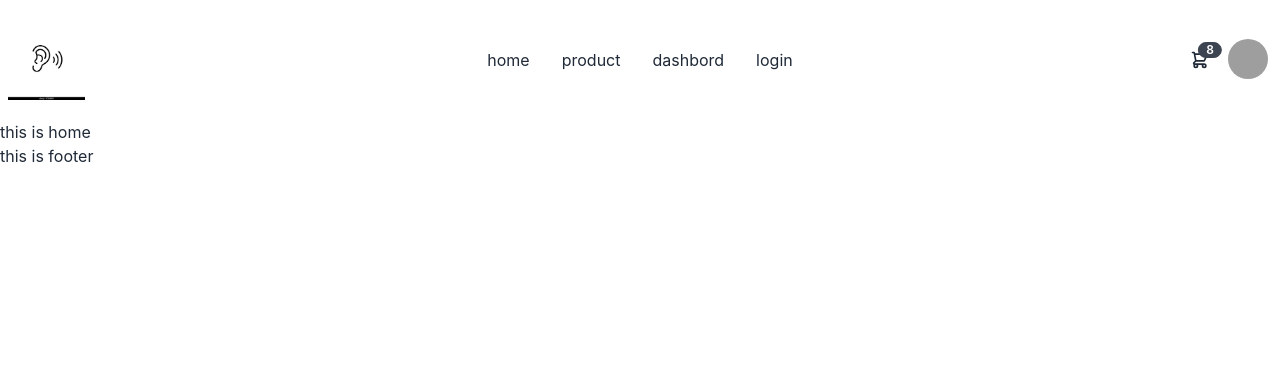
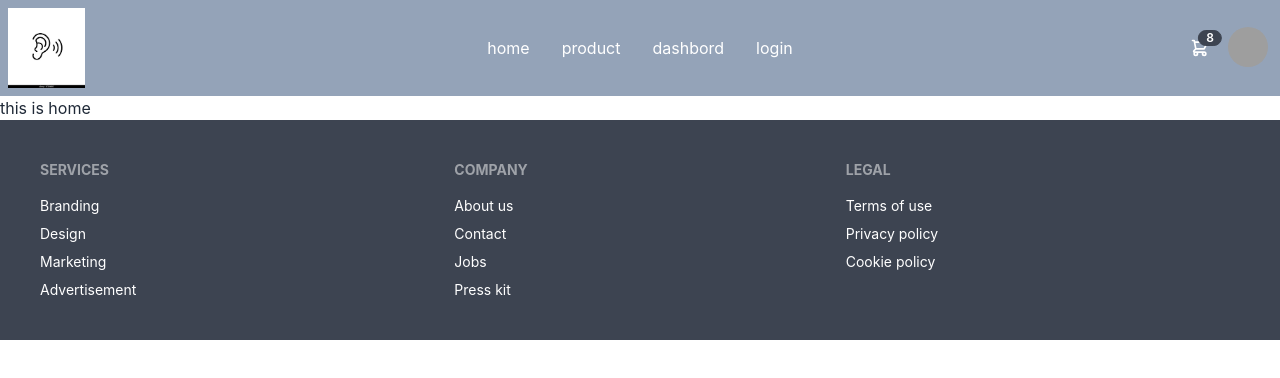
Before and after one commit to mahmudul474/car-buy-and-sell-clint, a React (Create React App) app: page / in a window 1280 px wide. Shown: the top 378 px of the page. Built offline with nearby package versions, Linux system fonts and the light colour scheme; grey boxes are pictures that could not be loaded.

Commit message:
basic footer ad

```diff
--- a/src/Componenets/Pages/Sharred/Footer/Footer.js
+++ b/src/Componenets/Pages/Sharred/Footer/Footer.js
@@ -2,10 +2,28 @@
 
 const Footer = () => {
     return (
-        <div>
-            <h1>this is footer</h1>
-
-        </div>
+     <footer className="footer p-10 bg-neutral text-neutral-content">
+  <div>
+    <span className="footer-title">Services</span>
+    <a className="link link-hover">Branding</a>
+    <a className="link link-hover">Design</a>
+    <a className="link link-hover">Marketing</a>
+    <a className="link link-hover">Advertisement</a>
+  </div>
+  <div>
+    <span className="footer-title">Company</span>
+    <a className="link link-hover">About us</a>
+    <a className="link link-hover">Contact</a>
+    <a className="link link-hover">Jobs</a>
+    <a className="link link-hover">Press kit</a>
+  </div>
+  <div>
+    <span className="footer-title">Legal</span>
+    <a className="link link-hover">Terms of use</a>
+    <a className="link link-hover">Privacy policy</a>
+    <a className="link link-hover">Cookie policy</a>
+  </div>
+</footer>
     );
 };
 
--- a/src/Componenets/Pages/Sharred/Navar/Navbar.js
+++ b/src/Componenets/Pages/Sharred/Navar/Navbar.js
@@ -17,7 +17,7 @@
 
   return (
     <div>
-      <div className="navbar bg-base-100 py-5 bg-">
+      <div className="navbar bg-base-100  bg-slate-400 text-neutral-content">
   <div className="navbar-start">
     <div className="dropdown">
       <label tabIndex={0} className="btn btn-ghost lg:hidden">
```
